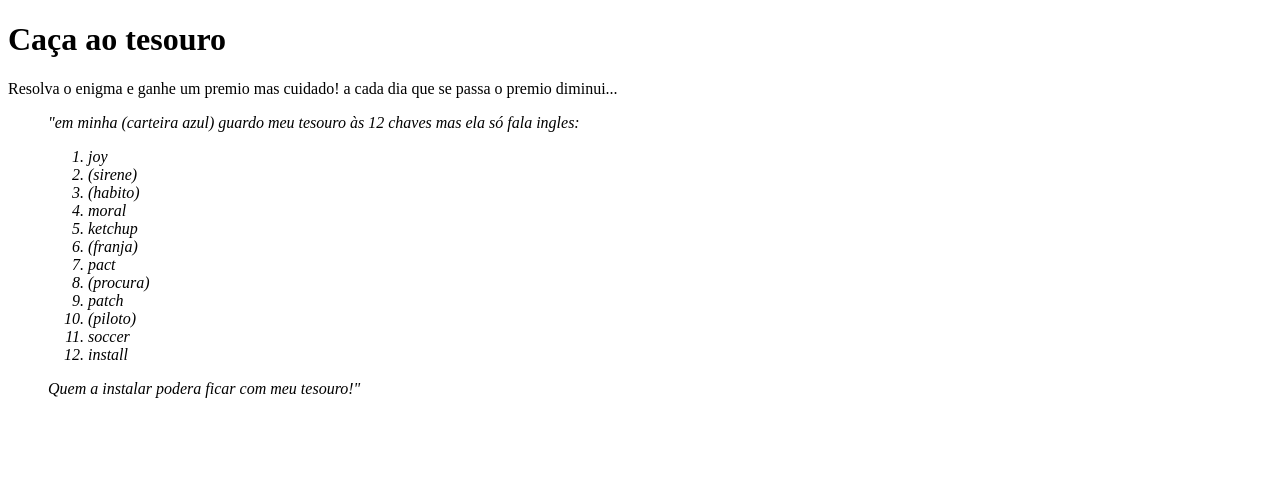
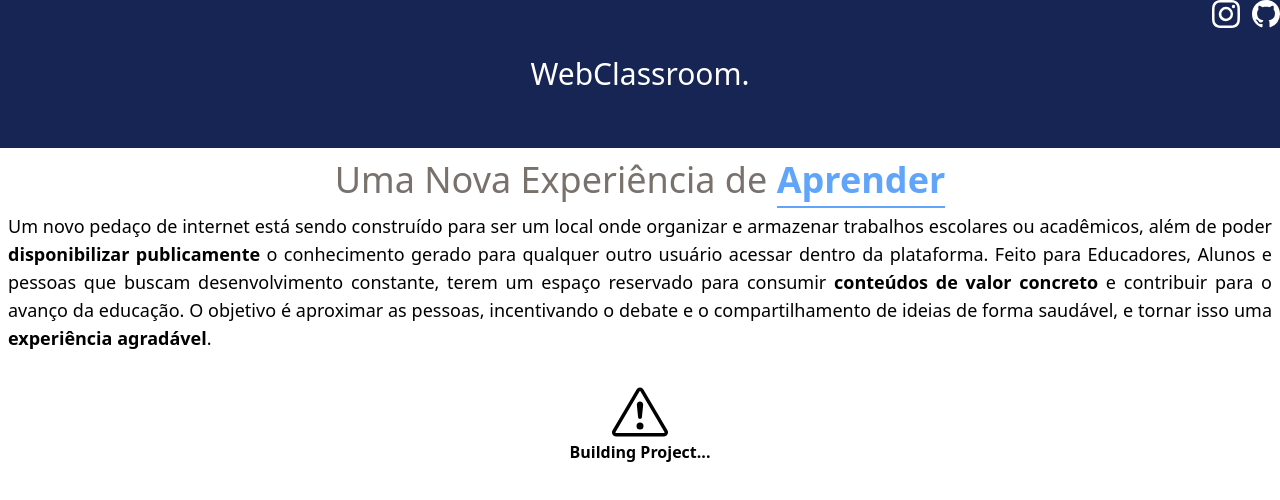
Before and after one commit to matheusRodrigues73/clone-tabnews, a Next.js app: page / in a window 1280 px wide. Shown: the top 500 px of the page. Built offline with nearby package versions, Linux system fonts and the light colour scheme.

Commit message:
Adiciona Pagina em Construção

```diff
--- a/package.json
+++ b/package.json
@@ -16,6 +16,9 @@
     "react-dom": "^18.2.0"
   },
   "devDependencies": {
-    "prettier": "^3.2.5"
+    "autoprefixer": "^10.4.19",
+    "postcss": "^8.4.38",
+    "prettier": "^3.2.5",
+    "tailwindcss": "^3.4.3"
   }
 }
--- /dev/null
+++ b/pages/_app.js
@@ -0,0 +1,5 @@
+import "../public/global.css";
+
+export default function App({ Component, pageProps }) {
+  return <Component {...pageProps} />;
+}
--- a/pages/index.js
+++ b/pages/index.js
@@ -1,33 +1,73 @@
+import Link from "next/link";
+
 function Home() {
   return (
-    <>
-      <h1>Caça ao tesouro</h1>
-      <p>
-        Resolva o enigma e ganhe um premio mas cuidado! a cada dia que se passa
-        o premio diminui...
-      </p>
-      <blockquote>
-        <em>
-          "em minha (carteira azul) guardo meu tesouro às 12 chaves mas ela só
-          fala ingles:
-          <ol>
-            <li>joy</li>
-            <li>(sirene)</li>
-            <li>(habito)</li>
-            <li>moral</li>
-            <li>ketchup</li>
-            <li>(franja)</li>
-            <li>pact</li>
-            <li>(procura)</li>
-            <li>patch</li>
-            <li>(piloto)</li>
-            <li>soccer</li>
-            <li>install</li>
-          </ol>
-          <p>Quem a instalar podera ficar com meu tesouro!"</p>
-        </em>
-      </blockquote>
-    </>
+    <main className="min-h-screen">
+      <div className="flex justify-end gap-3 bg-blue-950 text-white">
+        <Link href={"https://www.instagram.com/theuz_2104/"} className="">
+          <svg
+            xmlns="http://www.w3.org/2000/svg"
+            width="28"
+            height="28"
+            fill="currentColor"
+            className="bi bi-instagram"
+            viewBox="0 0 16 16"
+          >
+            <path d="M8 0C5.829 0 5.556.01 4.703.048 3.85.088 3.269.222 2.76.42a3.9 3.9 0 0 0-1.417.923A3.9 3.9 0 0 0 .42 2.76C.222 3.268.087 3.85.048 4.7.01 5.555 0 5.827 0 8.001c0 2.172.01 2.444.048 3.297.04.852.174 1.433.372 1.942.205.526.478.972.923 1.417.444.445.89.719 1.416.923.51.198 1.09.333 1.942.372C5.555 15.99 5.827 16 8 16s2.444-.01 3.298-.048c.851-.04 1.434-.174 1.943-.372a3.9 3.9 0 0 0 1.416-.923c.445-.445.718-.891.923-1.417.197-.509.332-1.09.372-1.942C15.99 10.445 16 10.173 16 8s-.01-2.445-.048-3.299c-.04-.851-.175-1.433-.372-1.941a3.9 3.9 0 0 0-.923-1.417A3.9 3.9 0 0 0 13.24.42c-.51-.198-1.092-.333-1.943-.372C10.443.01 10.172 0 7.998 0zm-.717 1.442h.718c2.136 0 2.389.007 3.232.046.78.035 1.204.166 1.486.275.373.145.64.319.92.599s.453.546.598.92c.11.281.24.705.275 1.485.039.843.047 1.096.047 3.231s-.008 2.389-.047 3.232c-.035.78-.166 1.203-.275 1.485a2.5 2.5 0 0 1-.599.919c-.28.28-.546.453-.92.598-.28.11-.704.24-1.485.276-.843.038-1.096.047-3.232.047s-2.39-.009-3.233-.047c-.78-.036-1.203-.166-1.485-.276a2.5 2.5 0 0 1-.92-.598 2.5 2.5 0 0 1-.6-.92c-.109-.281-.24-.705-.275-1.485-.038-.843-.046-1.096-.046-3.233s.008-2.388.046-3.231c.036-.78.166-1.204.276-1.486.145-.373.319-.64.599-.92s.546-.453.92-.598c.282-.11.705-.24 1.485-.276.738-.034 1.024-.044 2.515-.045zm4.988 1.328a.96.96 0 1 0 0 1.92.96.96 0 0 0 0-1.92m-4.27 1.122a4.109 4.109 0 1 0 0 8.217 4.109 4.109 0 0 0 0-8.217m0 1.441a2.667 2.667 0 1 1 0 5.334 2.667 2.667 0 0 1 0-5.334" />
+          </svg>
+        </Link>
+        <Link href={"https://github.com/matheusRodrigues73"} className="">
+          <svg
+            xmlns="http://www.w3.org/2000/svg"
+            width="28"
+            height="28"
+            fill="currentColor"
+            className="bi bi-github"
+            viewBox="0 0 16 16"
+          >
+            <path d="M8 0C3.58 0 0 3.58 0 8c0 3.54 2.29 6.53 5.47 7.59.4.07.55-.17.55-.38 0-.19-.01-.82-.01-1.49-2.01.37-2.53-.49-2.69-.94-.09-.23-.48-.94-.82-1.13-.28-.15-.68-.52-.01-.53.63-.01 1.08.58 1.23.82.72 1.21 1.87.87 2.33.66.07-.52.28-.87.51-1.07-1.78-.2-3.64-.89-3.64-3.95 0-.87.31-1.59.82-2.15-.08-.2-.36-1.02.08-2.12 0 0 .67-.21 2.2.82.64-.18 1.32-.27 2-.27s1.36.09 2 .27c1.53-1.04 2.2-.82 2.2-.82.44 1.1.16 1.92.08 2.12.51.56.82 1.27.82 2.15 0 3.07-1.87 3.75-3.65 3.95.29.25.54.73.54 1.48 0 1.07-.01 1.93-.01 2.2 0 .21.15.46.55.38A8.01 8.01 0 0 0 16 8c0-4.42-3.58-8-8-8" />
+          </svg>
+        </Link>
+      </div>
+      <div className="bg-blue-950 grid pt-7 pb-14">
+        <p className="justify-self-center text-white text-3xl">WebClassroom.</p>
+      </div>
+      <div className="max-w mx-auto">
+        <h1 className="text-center py-3 text-4xl text-stone-500">
+          Uma Nova Experiência de{" "}
+          <b className="text-blue-400 py-0.5 border-b-2 border-blue-400">
+            Aprender
+          </b>
+        </h1>
+        <p className="text-lg text-justify px-2">
+          Um novo pedaço de internet está sendo construído para ser um local
+          onde organizar e armazenar trabalhos escolares ou acadêmicos, além de
+          poder <b>disponibilizar publicamente</b> o conhecimento gerado para
+          qualquer outro usuário acessar dentro da plataforma. Feito para
+          Educadores, Alunos e pessoas que buscam desenvolvimento constante,
+          terem um espaço reservado para consumir{" "}
+          <b>conteúdos de valor concreto</b> e contribuir para o avanço da
+          educação. O objetivo é aproximar as pessoas, incentivando o debate e o
+          compartilhamento de ideias de forma saudável, e tornar isso uma{" "}
+          <b>experiência agradável</b>.
+        </p>
+      </div>
+
+      <div className="py-8">
+        <svg
+          xmlns="http://www.w3.org/2000/svg"
+          width="56"
+          height="56"
+          fill="currentColor"
+          className="bi bi-exclamation-triangle w-full text-center"
+          viewBox="0 0 16 16"
+        >
+          <path d="M7.938 2.016A.13.13 0 0 1 8.002 2a.13.13 0 0 1 .063.016.15.15 0 0 1 .054.057l6.857 11.667c.036.06.035.124.002.183a.2.2 0 0 1-.054.06.1.1 0 0 1-.066.017H1.146a.1.1 0 0 1-.066-.017.2.2 0 0 1-.054-.06.18.18 0 0 1 .002-.183L7.884 2.073a.15.15 0 0 1 .054-.057m1.044-.45a1.13 1.13 0 0 0-1.96 0L.165 13.233c-.457.778.091 1.767.98 1.767h13.713c.889 0 1.438-.99.98-1.767z" />
+          <path d="M7.002 12a1 1 0 1 1 2 0 1 1 0 0 1-2 0M7.1 5.995a.905.905 0 1 1 1.8 0l-.35 3.507a.552.552 0 0 1-1.1 0z" />
+        </svg>
+        <b className="block text-center">Building Project...</b>
+      </div>
+    </main>
   );
 }
 
--- /dev/null
+++ b/postcss.config.js
@@ -0,0 +1,6 @@
+module.exports = {
+  plugins: {
+    tailwindcss: {},
+    autoprefixer: {},
+  },
+}
--- /dev/null
+++ b/public/global.css
@@ -0,0 +1,19 @@
+@tailwind base;
+@tailwind components;
+@tailwind utilities;
+
+.max-w {
+  max-width: 1500px;
+}
+
+@media (max-width: 620px) {
+  .text-lg {
+    font-size: 1rem;
+  }
+  .text-3xl {
+    font-size: 1.5rem;
+  }
+  .text-4xl {
+    font-size: 1.8rem;
+  }
+}
--- /dev/null
+++ b/tailwind.config.js
@@ -0,0 +1,8 @@
+/** @type {import('tailwindcss').Config} */
+module.exports = {
+  content: ["pages/**/*.{js,ts,jsx,tsx,mdx}"],
+  theme: {
+    extend: {},
+  },
+  plugins: [],
+};
```
Also changed, not shown: public/instagram.svg (added), 1 other file (tests, documents, lock files or other folders).
